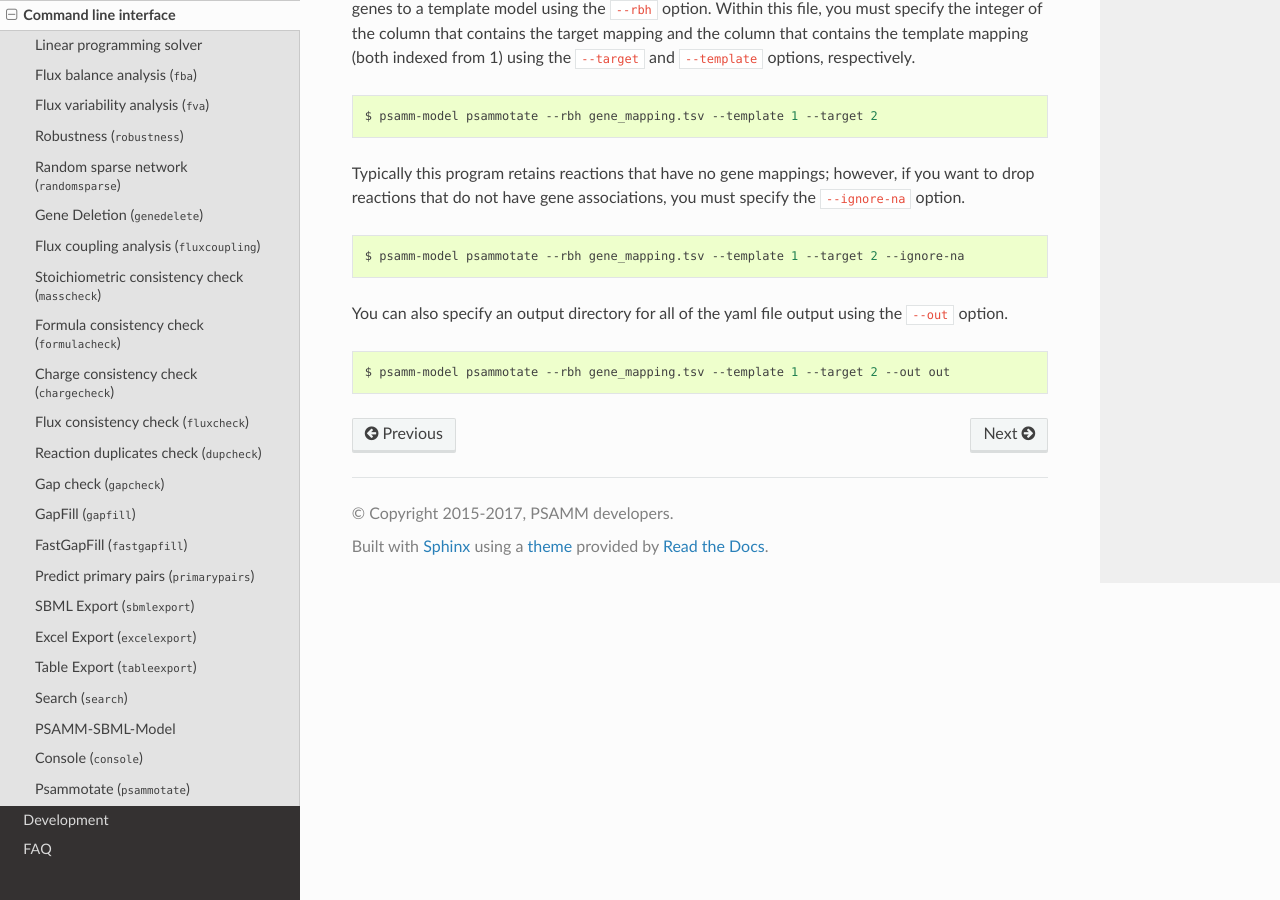
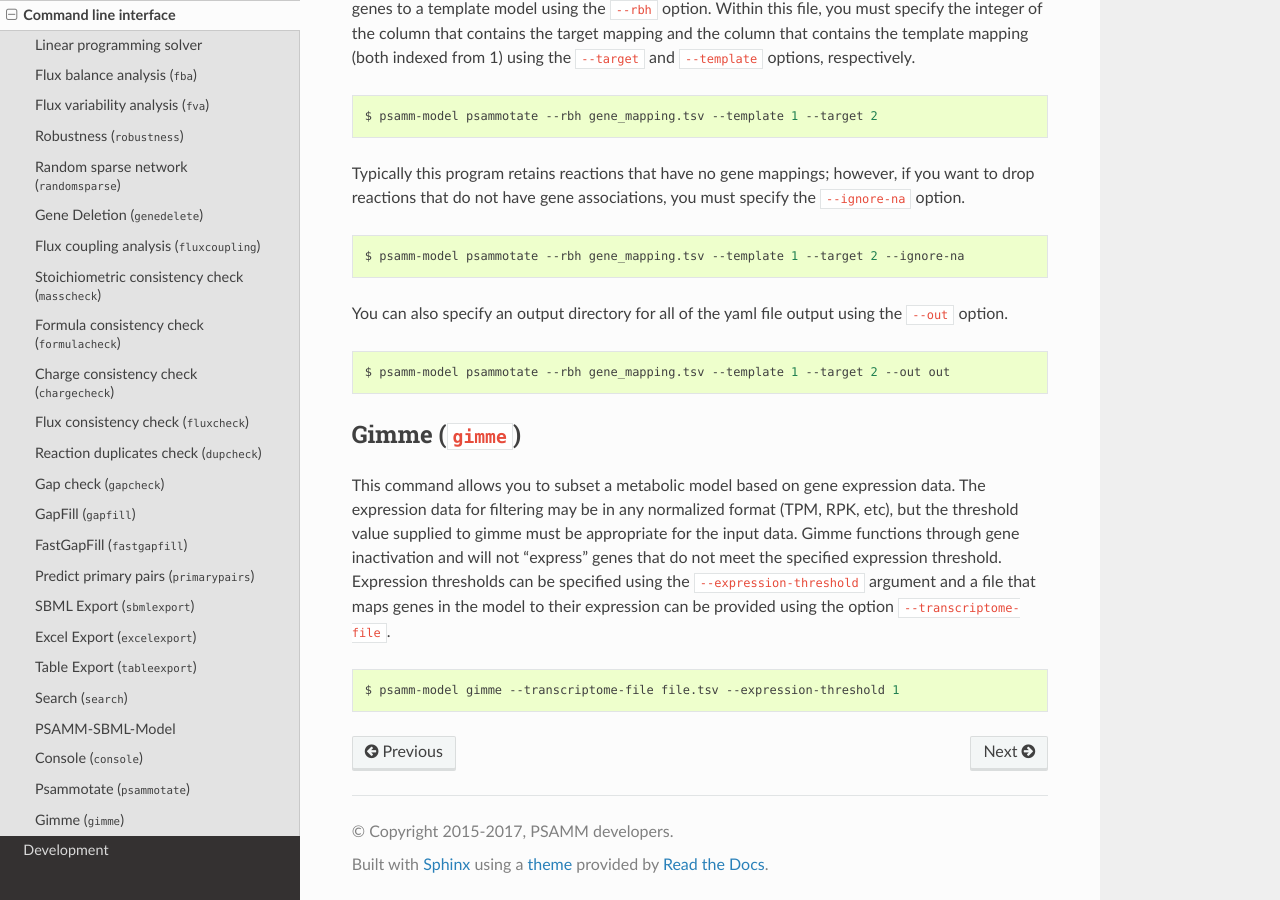
Before and after one commit to zhanglab/psamm, a Sphinx documentation site: the page built from docs/commands.rst, in a window 1280 px wide and 900 px high, scrolled down 13848 px. Built offline with Sphinx 7.4.7 and the Read the Docs theme 2.0.0, drawn with Linux system fonts in a browser that asks for light colours.

Commit message:
basic gimme commands.

```diff
--- a/docs/commands.rst
+++ b/docs/commands.rst
@@ -697,7 +697,7 @@ the corresponding Python object representation.
 
 
 Psammotate (``psammotate``)
-----------------------------------------
+---------------------------
 
 Given a reciprocal best hits file, will generate a draft model based on an
 template based on gene associations provided by the template file/reference
@@ -732,3 +732,19 @@ the ``--out`` option.
 .. code-block:: shell
 
     $ psamm-model psammotate --rbh gene_mapping.tsv --template 1 --target 2 --out out
+
+Gimme (``gimme``)
+-----------------
+
+This command allows you to subset a metabolic model based on gene expression
+data. The expression data for filtering may be in any normalized format (TPM,
+RPK, etc), but the threshold value supplied to gimme must be appropriate for the
+input data. Gimme functions through gene inactivation and will not "express" genes
+that do not meet the specified expression threshold. Expression thresholds can
+be specified using the ``--expression-threshold`` argument and a file that maps
+genes in the model to their expression can be provided using the option
+``--transcriptome-file``.
+
+.. code-block:: shell
+
+    $ psamm-model gimme --transcriptome-file file.tsv --expression-threshold 1
```
